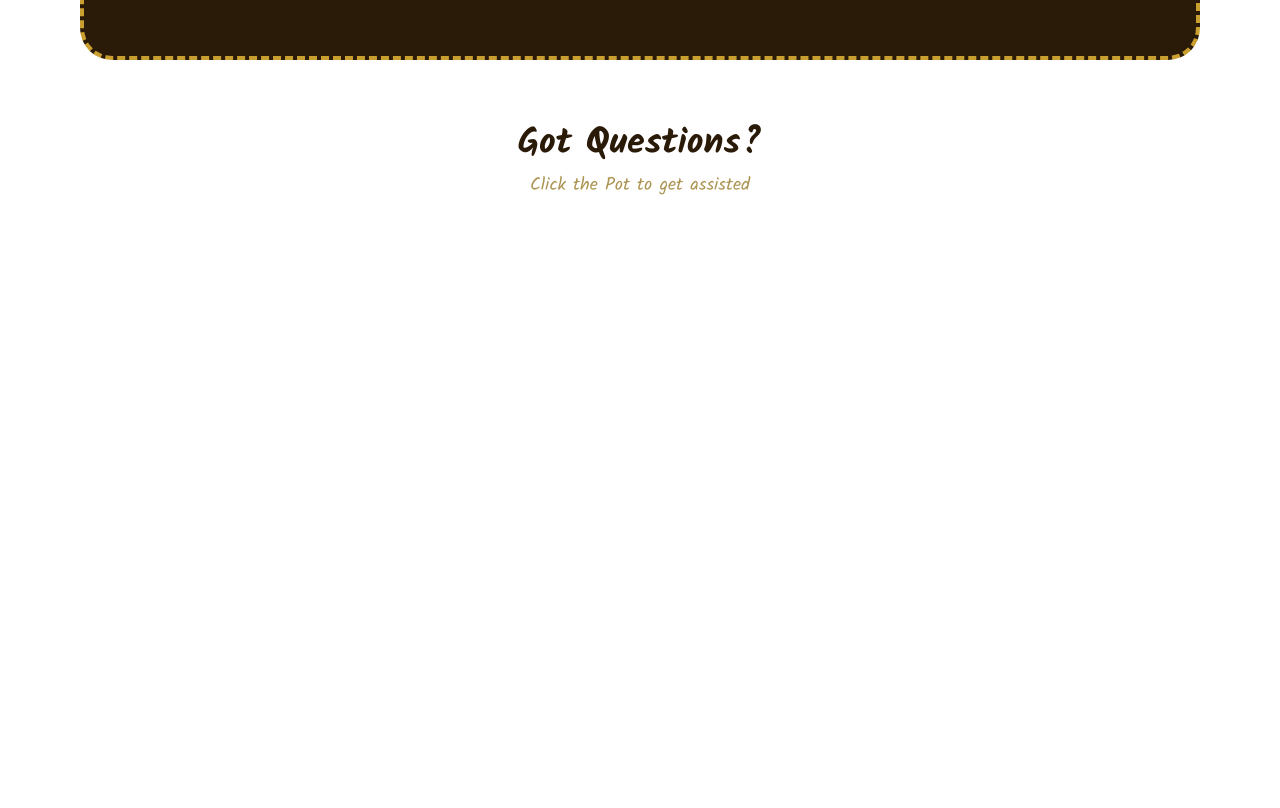
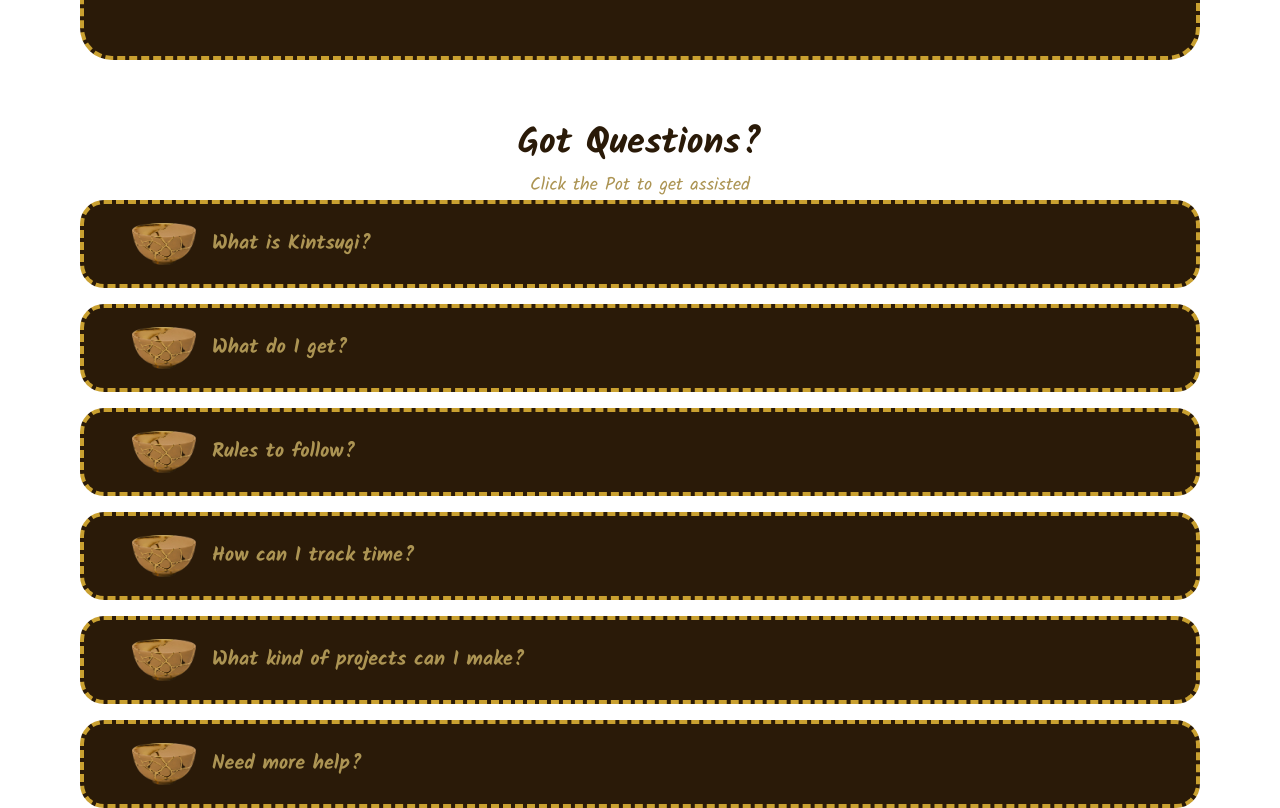
Before and after one commit to SPJ27/kintsugi, a Next.js app: page / in a window 1280 px wide. Shown: the part 3500-4308 px from the top of the page. Before the commit the page ends 4264 px from the top, so only its background shows below. Built offline with nearby package versions, Linux system fonts and the light colour scheme; a web font is replaced by a local one.

Commit message:
feat : added faq page on the landing-page

```diff
--- a/app/(marketing)/components/Got-Questions.tsx
+++ b/app/(marketing)/components/Got-Questions.tsx
@@ -1,15 +1,71 @@
+"use client"
 import { Kalam } from "next/font/google"
-
+import Image from "next/image"
+import { useState } from "react"
 const kalam = Kalam({
-    subsets : ['latin'],
-    weight : ['300', '400', '700']
+    subsets: ['latin'],
+    weight: ['300', '400', '700']
 })
-export default function GotQuestions(){
-    return(
-        <div className="flex min-h-[80vh]">
-                        <div className="flex gap-2 flex-col items-center w-full">
+export default function GotQuestions() {
+    const questions = [
+        {
+            id: 1,
+            question: 'What is Kintsugi?',
+            answer: "A Hack Club YSWS where you fix a real problem you ran into-Broken tool, Bad UI/UX,Nonsense workflow- and ship it open source."
+        },
+        {
+            id: 2,
+            question: "What do I get?",
+            answer: "Once your Project gets reviewed and approved, You can trade your pots for a real kintsugi repair kit - Gold powder,resin,and a broken ceramic bowl or other cute kintsugi stuffs. 金継ぎ for real.",
+        },
+        {
+            id: 3,
+            question: "Rules to follow?",
+            answer: "No double dipping unless your program allows. AI is okay but up to 30%- Track time with Hackatime or lapse. Don't vibecode it.Real work Only."
+        },
+        {
+            id: 4,
+            question: "How can I track time?",
+            answer: "Software development time is tracked using and hardware time is tracked through Lapse."
+        },
+        {
+            id: 5,
+            question: 'What kind of projects can I make?',
+            answer: 'You can submit any kind of Software or Hardware related project! It can either be an automation or any game or any web or any bot and  anything related to software!.',
+        },
+        {
+            id: 6,
+            question: "Need more help?",
+            answer: "Ask at #kintsugi-help on Slack. Read the full FAQs at #kintsugi Your question will surely be answered."
+        },
+    ]
+    const [openId, setOpenId] = useState<number | null>(null);
+    const toggleQuestion = (id: number) => {
+        setOpenId(openId === id ? null : id)
+    }
+    return (
+        <div className="flex min-h-[80vh] flex-col">
+            <div className="flex gap-2 flex-col items-center w-full">
                 <h1 className={`${kalam.className} text-[#2a1a08] text-4xl font-bold`}>Got Questions?</h1>
                 <p className={`text-lg ${kalam.className} text-[#ac9453]`}>Click the Pot to get assisted</p>
+            </div>
+            <div className="flex justify-center transition-all duration-300 items-center flex-col gap-4 mx-8">
+                {questions.map((question) => {
+                    const isOpen = openId === question.id
+                    return (
+                        <div key={question.id} onClick={() => toggleQuestion(question.id)} className="bg-[#2A1A08] transition-all duration-300 w-full py-4 border-4 border-dashed border-[#c9a030] px-12 rounded-3xl cursor-pointer hover:-translate-y-[2px]">
+                            <div className="flex items-center gap-4">
+                                <div className="relative w-16 h-12">
+                                    <Image src={'/pots/bronze.png'} alt="bronze-pot" fill className="absolute object-contain" />
+                                </div>
+                                <div className={`${kalam.className}  text-xl text-[#ac9453] font-bold`}>{question.question}</div>
+                            </div>
+                            <div className={`overflow-hidden transition-all duration-500 ease-in-out ${isOpen ? "max-h-40 opacity-100 mt-2" : "max-h-0 opacity-0 mt-0"}`}>
+                                <div className={`text-lg text-[#F5E4B0] font-extralight ${kalam.className} mx-18`}>{question.answer}</div>
+                            </div>
+                        </div>
+                    )
+                })}
             </div>
         </div>
     )
```
